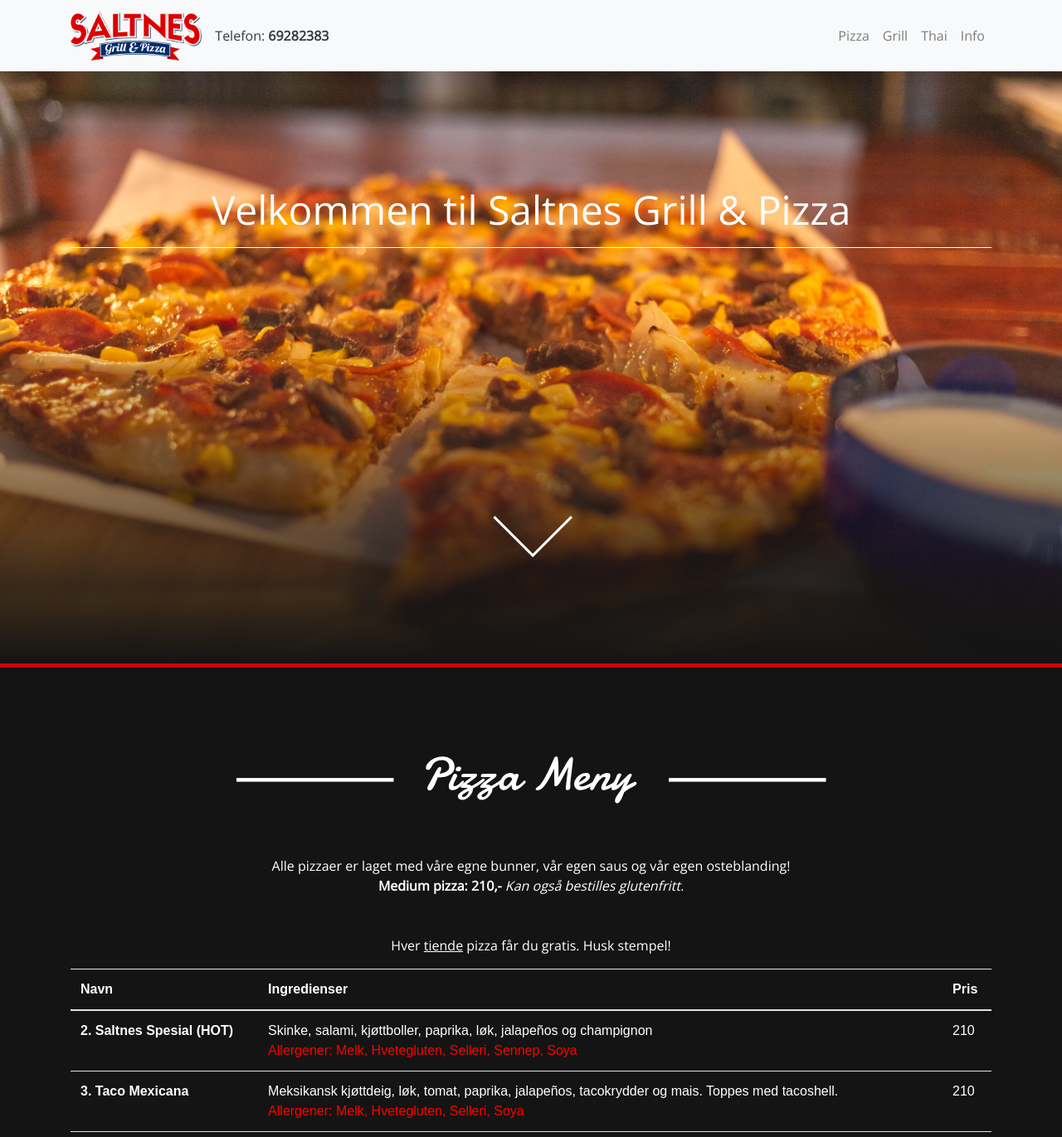
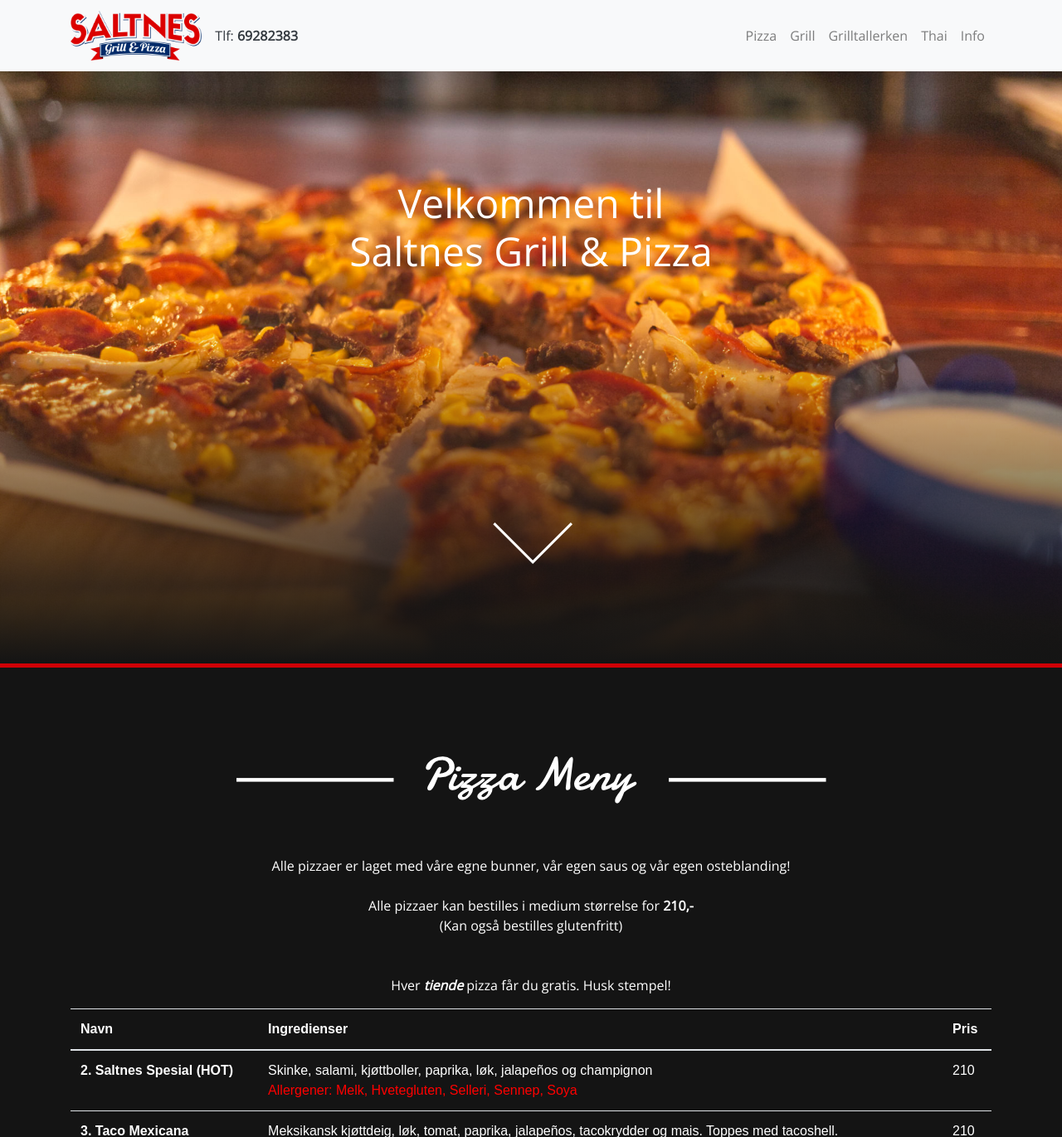
Before and after one commit to Bjolun/saltnes-pizza---grill, a Flask app: page / in a window 1280 px wide. Shown: the top 1371 px of the page at 83% size. Run offline with Flask 2, Linux system fonts and the light colour scheme; data comes from the database, SQL or seed files in the repository; both versions use the stored data as it was after the commit; some libraries are stand-ins or nearby versions.

Commit message:
Fixed an issue when writing to the GrillTallerken db table. Also edited the meny on the edit pages

```diff
--- a/app/templates/base.html
+++ b/app/templates/base.html
@@ -11,20 +11,32 @@
     <link rel="stylesheet" href="{{url_for('static', filename ='css/animation.css')}}" type="text/css">
     <link href="https://fonts.googleapis.com/css?family=Open+Sans&display=swap" rel="stylesheet">
     <link rel="icon" type="image/png" href="/static/icon/favicon-32x32.png" sizes="32x32" />
-    <link rel="icon" type="image/png" href="/static/icon/favicon-16x16.png" sizes="16x16" />
+    <link rel="icon" type="image/png" href="{{url_for('static',filename='icon/favicon-16x16.png')}}" sizes="16x16" />
+    <link rel="icon" type="image/png" href="{{url_for('static',filename='icon/favicon-32x32.png')}}" sizes="32x32" />
 
     <meta name="viewport" content="width=device-width, initial-scale=1.0">
 
     <script src="https://cdn.jsdelivr.net/gh/cferdinandi/smooth-scroll@15.0.0/dist/smooth-scroll.polyfills.min.js"></script>
+    <style>
+        .masthead {
+        height: 100vh;
+        min-height: 500px;
+        background: linear-gradient(rgba(40,40,40,0) 50%,rgba(20,20,20,1)),
+        url("{{url_for('static', filename="header-pizza.jpg")}}");
+        background-size: cover;
+        background-position: center;
+        background-repeat: no-repeat;
+        }
+    </style>
   </head>
   <body>
     <nav class="navbar navbar-expand-lg navbar-light bg-light shadow fixed-top">
       <div class="container">
-        <a class="navbar-brand" href="#"> <img src="/static/logo.png" alt="saltnes-grill logo" id="logobrand"></a>
+        <a class="navbar-brand" href="#"> <img src="{{url_for('static', filename="logo.png")}}" alt="saltnes-grill logo" id="logobrand"></a>
         <button class="navbar-toggler" type="button" data-toggle="collapse" data-target="#navbarResponsive" aria-controls="navbarResponsive" aria-expanded="false" aria-label="Toggle navigation">
           <span class="navbar-toggler-icon"></span>
         </button>
-        <span class="text-dark" style="float:left;">Telefon: <strong>69282383</strong></span>
+        <span class="text-dark" style="float:left;">Tlf: <strong>69282383</strong></span>
         <div class="collapse navbar-collapse" id="navbarResponsive">
           <ul class="navbar-nav ml-auto">
             <li class="nav-item">
@@ -32,6 +44,9 @@
             </li>
             <li class="nav-item">
               <a data-scroll class="nav-link" href="#grill">Grill</a>
+            </li>
+            <li class="nav-item">
+              <a data-scroll class="nav-link" href="#grillmenyer">Grilltallerken</a>
             </li>
             <li class="nav-item">
               <a data-scroll class="nav-link" href="#thai">Thai</a>
@@ -57,11 +72,10 @@
           <div class="col-12 text-center">
             <br>
             <br>
-            <h1 class="font-weight-light mt-5">Velkommen til Saltnes Grill & Pizza</h1>
-            <hr style="border-color:white;">
+            <h1 class="font-weight-light mt-5">Velkommen til <br>Saltnes Grill & Pizza</h1>
           </div>
           <div class="col-12 text-center">
-            <a href="#pizza" class="fadeIn"><img src="{{url_for('static',filename='down-arrow.png')}}" alt=""></a>
+            <a href="#pizza" class="fadeIn downArrow"><img src="{{url_for('static',filename='down-arrow.png')}}" alt=""></a>
         </div>
       </div>
     </header>
--- a/app/templates/editinfothai.html
+++ b/app/templates/editinfothai.html
@@ -53,8 +53,8 @@
       <div class="row">
         <div class="col-12">
           <h3 class="text-dark mb-3">Nåværende info:</h3>
-          <p class="text-dark">Pris for ekstra ris til thaimat: {{info.thai_extra_rice}},-<br>
-          Pris for ekstra kjøtt til thaimat: {{info.thai_extra_meat}},-<br>
+          <p class="text-dark"><strong>Pris for ekstra ris til thaimat: </strong>{{info.thai_extra_rice}},-<br>
+          <strong>Pris for ekstra kjøtt til thaimat: </strong>{{info.thai_extra_meat}},-<br>
         </div>
       </div>
     </div>
--- a/app/templates/index.html
+++ b/app/templates/index.html
@@ -5,9 +5,9 @@
   <div class="container menupadding" align="center">
     <img src="{{url_for('static',filename='pizza-icon.png')}}" alt="" class="mb-5 img-fluid">
     <!-- <h1 class="display-5 title-style">PIZZAMENY</h1> -->
-    <p class="descrip_pizza mb-5">Alle pizzaer er laget med våre egne bunner, vår egen saus og vår egen osteblanding!<br>
-    <strong>Medium pizza: {%for item in pizzainformation%}{{item.medium_pizza_price}}{%endfor%},-</strong> <em>Kan også bestilles glutenfritt.</em><br></p>
-    <p>Hver <u>tiende</u> pizza får du gratis. Husk stempel!</p>
+    <p class="descrip_pizza mb-5">Alle pizzaer er laget med våre egne bunner, vår egen saus og vår egen osteblanding!<br><br>
+    Alle pizzaer kan bestilles i medium størrelse for <strong>{%for item in pizzainformation%}{{item.medium_pizza_price}}{%endfor%},-</strong><br>(Kan også bestilles glutenfritt)<br></p>
+      <p>Hver <strong><em>tiende</em></strong> pizza får du gratis. Husk stempel!</p>
     <table class="table" style="color: white;">
       <thead>
         <tr align="left">
@@ -47,7 +47,7 @@
   <div class="container menupadding" align="center">
     <img src="{{url_for('static',filename='grill-icon.png')}}" alt="" class="mb-5 img-fluid">
     <!-- <h1 class="display-5 title-style">GRILLMENY</h1> -->
-    <p align="left">Våre hamburgerer har følgende størrelser: 100g (Liten), 160g (Medium) og 250g (Stor)</p>
+    <p align="center">Våre hamburgerer har følgende størrelser: <br>100g (Liten), 160g (Medium) og 250g (Stor)</p>
     <table class="table" style="color: white; word-wrap: break-word; table-layout: fixed;">
       <thead>
         <tr align="left">
@@ -75,7 +75,7 @@
 <div class="main" id="grillmenyer">
   <div class="container menupadding" align="center">
     <img src="{{url_for('static',filename='grillmeny-icon.png')}}" alt="" class="mb-5 img-fluid">
-    <p align="left">Våre hamburgerer har følgende størrelser: 100g (Liten), 160g (Medium) og 250g (Stor)</p>
+    <p align="center">Våre hamburgerer har følgende størrelser: <br>100g (Liten), 160g (Medium) og 250g (Stor)</p>
     <table class="table" style="color: white; word-wrap: break-word; table-layout: fixed;">
       <thead>
         <tr align="left">
@@ -122,7 +122,19 @@
         {%endfor%}
       </tbody>
     </table>
-    <p class="descrip_extras" align="left"><strong>{% for item in thaiinformation %}Ekstra kjøtt: {{item.thai_extra_meat}},- <br>Ekstra ris: {{item.thai_extra_rice}},-{%endfor%}</strong></p>
+    <div class="container">
+      <img src="{{url_for('static',filename='tilbehorlogo.png')}}" class="mb-3 img-fluid" id="tilbehorlogostyle">
+      <div class="row">
+        <div class="col-6">
+          {% for item in thaiinformation %}
+          <p class="descrip_extras" align="right"><strong>Extra kjøtt: {{item.thai_extra_meat}}</strong></p>
+        </div>
+        <div class="col-6">
+          <p class="descrip_extras" align="left"><strong>Ekstra ris: {{item.thai_extra_rice}}</strong></p>
+          {% endfor %}
+        </div>
+      </div>
+    </div>
   </div>
 </div>
 <div class="main" id="kontakt">
@@ -131,26 +143,15 @@
       <div class="col-12 col-md-6">
         <div class="mt-5">
           <br>
-          <h1 id="h1_welcome"><u>Info</u></h1>
+          <h1 id="h1_welcome">Info</h1>
           <br>
-          <p id="descrip"><strong>Telefon:</strong> 69282383</p>
+          <p class="descrip"><strong>Telefon:</strong> 69282383</p>
+          <p class="descrip"><strong>Adresse:</strong> Grendehusveien 2, 1642 Saltnes</p>
           <br>
           <h4 class="mb-4"><strong>Åpningstider:</strong></h4>
-          <p id="descrip">Mandag-fredag: 14:00 - 22:00</p>
-          <p id="descrip">Lørdag-søndag: 12:00 - 22:00</p>
+          <p class="descrip">Mandag-fredag: 14:00 - 22:00</p>
+          <p class="descrip">Lørdag-søndag: 12:00 - 22:00</p>
           <br>
-        </div>
-      </div>
-      <div class="col-12 col-md-6" id="gmap">
-        <div class="mt-5">
-          <br>
-          <!-- <span id="show_map">
-            <div class="mapouter"><div class="gmap_canvas"><iframe width="350" height="300" id="gmap_canvas" src="https://maps.google.com/maps?q=Grendehusveien%202&t=&z=15&ie=UTF8&iwloc=&output=embed" frameborder="0" scrolling="no" marginheight="0" marginwidth="0"></iframe><a href="https://www.pureblack.de"></a></div><style>.mapouter{position:relative;text-align:right;height:300px;width:350px;}.gmap_canvas {overflow:hidden;background:none!important;height:300px;width:350px;}</style></div>
-          </span> -->
-          <span id="show_address">
-            <p id="descrip"><strong>Adresse:</strong></p>
-            <p id="descrip">Grendehusveien 2, 1642 Saltnes</p>
-          </span>
         </div>
       </div>
     </div>
@@ -159,7 +160,7 @@
 <div class="container-fluid footer" style="background-color: rgb(20,20,20);">
   <div class="row">
     <div class="col-12">
-      <p class="mt-3 pl-2">Designet av Bjørn Arild Lunde & Emil Gabrielli<br></p>
+        <p class="mt-3 pl-2">Designet av Bjørn Arild Lunde & Emil Gabrielli<br></p>
     </div>
   </div>
 </div>
--- a/app/views.py
+++ b/app/views.py
@@ -335,28 +335,28 @@ def edit_grilltallerken():
 		id = form.id.data
 
 		if form.name.data != "":
-			db.session.query(GrillMenu).filter(GrillMenu.id == id).update({'title': form.name.data})
+			db.session.query(GrillTallerken).filter(GrillTallerken.id == id).update({'title': form.name.data})
 			db.session.commit()
 
 		if form.description.data != "":
-			db.session.query(GrillMenu).filter(GrillMenu.id == id).update({'description': form.description.data})
+			db.session.query(GrillTallerken).filter(GrillTallerken.id == id).update({'description': form.description.data})
 			db.session.commit()
 
 		if form.price_small.data != "":
-			db.session.query(GrillMenu).filter(GrillMenu.id == id).update({'price_small': form.price_small.data})
+			db.session.query(GrillTallerken).filter(GrillTallerken.id == id).update({'price_small': form.price_small.data})
 			db.session.commit()
 
 		if form.price_medium.data != "":
-			db.session.query(GrillMenu).filter(GrillMenu.id == id).update({'price_medium': form.price_medium.data})
+			db.session.query(GrillTallerken).filter(GrillTallerken.id == id).update({'price_medium': form.price_medium.data})
 			db.session.commit()
 
 		if form.price_large.data != "":
-			db.session.query(GrillMenu).filter(GrillMenu.id == id).update({'price_large': form.price_large.data})
+			db.session.query(GrillTallerken).filter(GrillTallerken.id == id).update({'price_large': form.price_large.data})
 			db.session.commit()
 
 		try:
 			if form.allergies_check.data[0]:
-				db.session.query(GrillMenu).filter(GrillMenu.id == id).update({'allergies': ' '.join(form.allergies.data)})
+				db.session.query(GrillTallerken).filter(GrillTallerken.id == id).update({'allergies': ' '.join(form.allergies.data)})
 				db.session.commit()
 		except:
 			pass
--- a/requirements.txt
+++ b/requirements.txt
@@ -16,7 +16,7 @@ cycler==0.10.0
 decorator==4.4.0
 defusedxml==0.6.0
 entrypoints==0.3
-Flask==1.0.3
+Flask==1.1.2
 Flask-Login==0.4.1
 Flask-Migrate==2.5.2
 Flask-SQLAlchemy==2.4.0
```
Also changed, not shown: app/templates/delete.html (+21 -4 lines), app/templates/edit_thai.html (+22 -5 lines), app/templates/editgrill.html (+21 -4 lines), app/templates/editgrilltallerken.html (+21 -4 lines), app/templates/editinfopizza.html (+5 -5 lines), app/templates/editpizza.html (+21 -4 lines), app/templates/forms.html (+22 -5 lines), app/data.sqlite, 1 other file.
